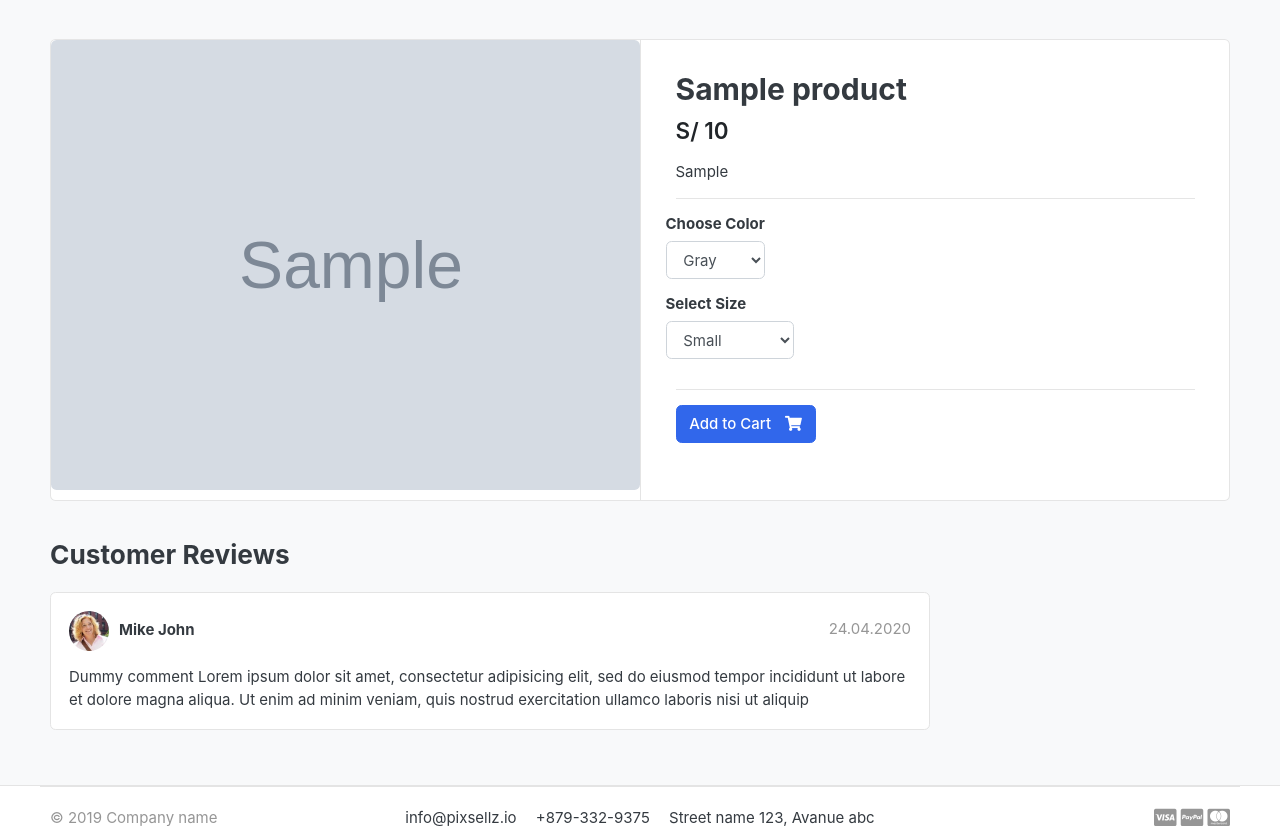
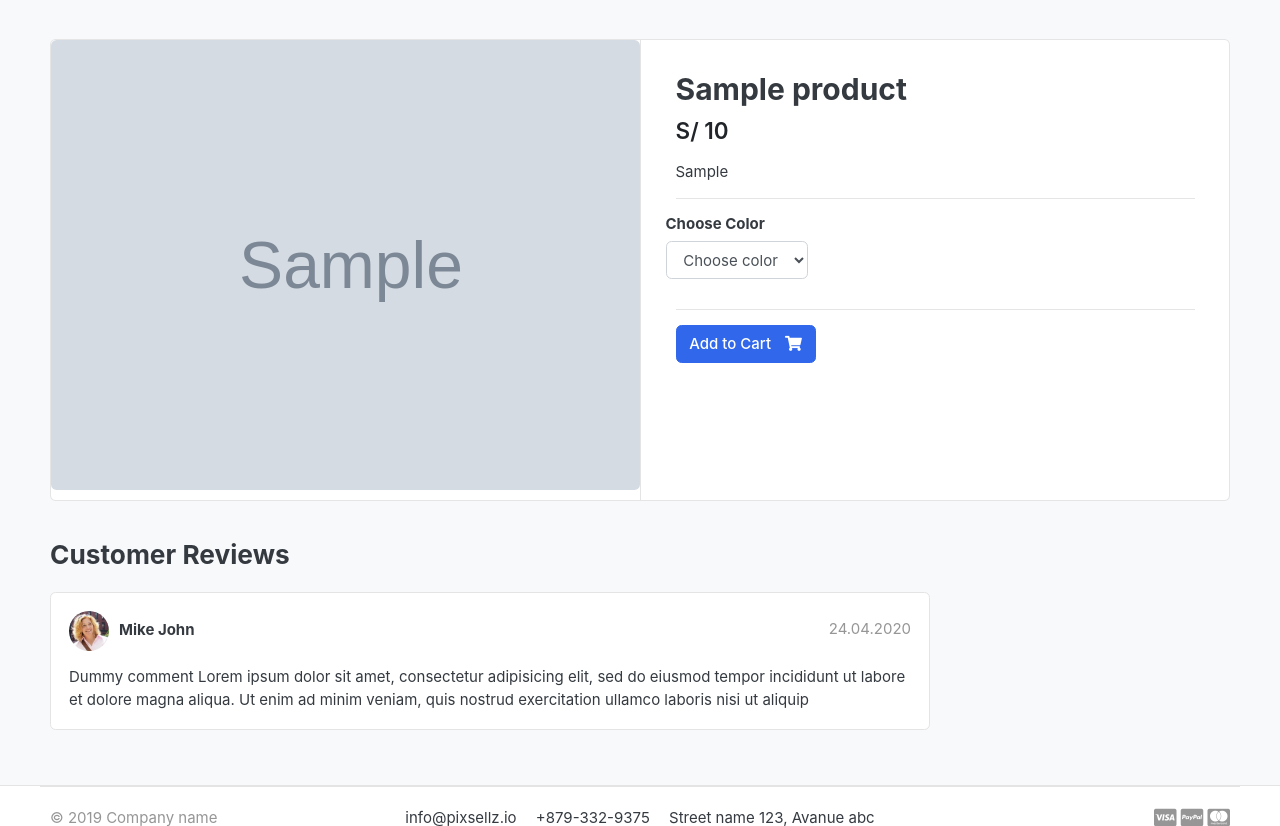
Before and after one commit to kaisherdev/django-ecommerce, a Django app: a page that uses templates/store/product_detail.html in a window 1280 px wide. Shown: the part 119-945 px from the top of the page. Run offline with Django 5.2, Linux system fonts and the light colour scheme; tables that the repository leaves empty hold one stand-in row (values such as "Sample post"); grey boxes marked "Sample" are stand-in pictures; some libraries are stand-ins or nearby versions; some web fonts are replaced.

Commit message:
✨ feat(carts): fetching dynamic product variation

```diff
--- a/carts/views.py
+++ b/carts/views.py
@@ -16,8 +16,8 @@ def _cart_id(request):
 # Create function add_cart
 def add_cart(request,product_id):
     color = request.GET['color']
-    size = request.GET['size']
-    return HttpResponse(color + ' ' + size )
+    # size = request.GET['size']
+    return HttpResponse(color)
     exit()
     # Get the product
     product = Product.objects.get(id=product_id)
--- a/templates/store/product_detail.html
+++ b/templates/store/product_detail.html
@@ -30,14 +30,15 @@
                 <div class="row">
                   <div class="item-option-select">
                     <h6>Choose Color</h6>
-                    <select name="color" class="form-control">
-                      <option value="red">Gray</option>
-                      <option value="blue">Blue</option>
-                      <option value="black">Black</option>
+                    <select name="color" class="form-control" required>
+                      <option value="" class="disabled selected">Choose color</option>
+                      {% for i in single_product.variation_set.all %}
+                        <option value="{{ i.variation_value }}">{{ i.variation_value }}</option>
+                      {% endfor %}
                     </select>
                   </div>
                 </div> <!-- row.// -->
-                <div class="row">
+                {% comment %} <div class="row">
                   <div class="item-option-select">
                     <h6>Select Size</h6>
                     <select name="size" class="form-control">
@@ -47,7 +48,7 @@
                       <option value="extra-large">Extra Large</option>
                     </select>
                   </div>
-                </div> <!-- row.// -->
+                </div> <!-- row.// --> {% endcomment %}
                 <hr />
                 {% if single_product.stock <= 0 %}
                   <h5 class="text-danger">Out of stock</h5>
```
